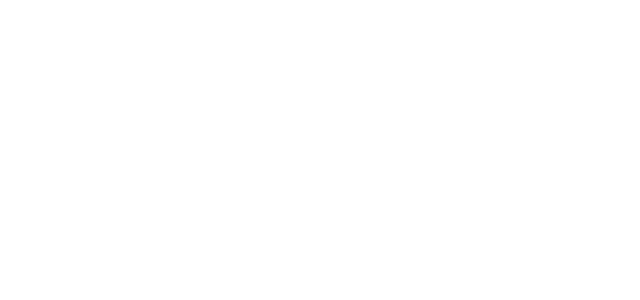
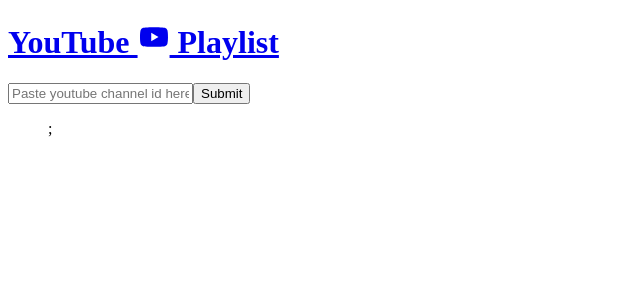
Before and after one commit to RaySunwar/youtube-playlist, a React (Create React App) app: page / in a window 1280 px wide. Shown: the top 300 px of the page, without its empty margins (0-640 px from the left). Built offline with nearby package versions, Linux system fonts and the light colour scheme; the HTML template or start-up script is replaced by a standard one.

Commit message:
feat: add new features

```diff
--- a/src/App.js
+++ b/src/App.js
@@ -1,18 +1,78 @@
-import React from 'react';
+import React, { useState, useEffect } from 'react';
 
+import { AiFillYoutube } from "react-icons/ai";
 
 import styles from "./App.module.css";
 
+const YOUTUBE_PLAYLIST_ITEMS_API =  "https://www.googleapis.com/youtube/v3/playlistItems";
+
+let inputRef = React.createRef();
 
 const App = () => {
+  const [data, setData] = useState([]);
+  const [plButtonClick, setPlbuttonClick] = useState();
 
+  const handleClick = () => {
+    setPlbuttonClick(inputRef.current.value)
+  }
 
+  useEffect(() => {
+    const fetchData = async () => {
+      const result = await fetch(`${YOUTUBE_PLAYLIST_ITEMS_API}?part=snippet&playlistId=${plButtonClick}&maxResults=20&key=${process.env.REACT_APP_YOUTUBE_API_KEY}`);
+      const res = await result.json();
+      console.log("Res: ", res);
 
+      setData(res.items);
+    };
+
+    if(plButtonClick) fetchData();
+  },[plButtonClick]);
 
   return(
     <div className={styles.container} >
+          <div className={styles.container} >
+      <h1><a href="http://localhost:3000/"> YouTube <AiFillYoutube /> Playlist</a></h1>
+      <form className={styles.ytubeform}>
+        <input ref={inputRef} className={styles.ytubeSearch} type="text"  placeholder="Paste youtube channel id here..." ></input>
+        <button onClick={handleClick} className={styles.sbutton} type="button">Submit</button>
+      </form>
+
+      <div>
+        <ListItem response = {data} />
+      </div>
+    </div>
     </div>
   );
 };
 
+const ListItem = (props) => {
+  const response = props.response;
+  const listItems = (
+    <ul className={styles.grid}>
+      {response && response.map((item) => {
+        console.log("Item", item);
+          const { id, snippet } = item;
+          const { title, thumbnails = {}, resourceId } = snippet;
+          const { medium = {} } = thumbnails;
+
+          return(
+            <li key={id} className={styles.card}>
+              <h3>
+                <a href={`https://www.youtube.com/watch?v=${resourceId.videoId}`} target="_blank" without={IDBCursorWithValue.toString()} rel="noopener noreferrer">
+                  <p><img width={medium.width} height={medium.height} src={medium.url} alt="" /></p>
+                  {title}
+                </a>
+              </h3>
+            </li>
+          )
+        })
+      };
+    </ul>
+  );
+
+  return(
+    <div>{listItems}</div>
+  );
+};
+
 export default App;
```
